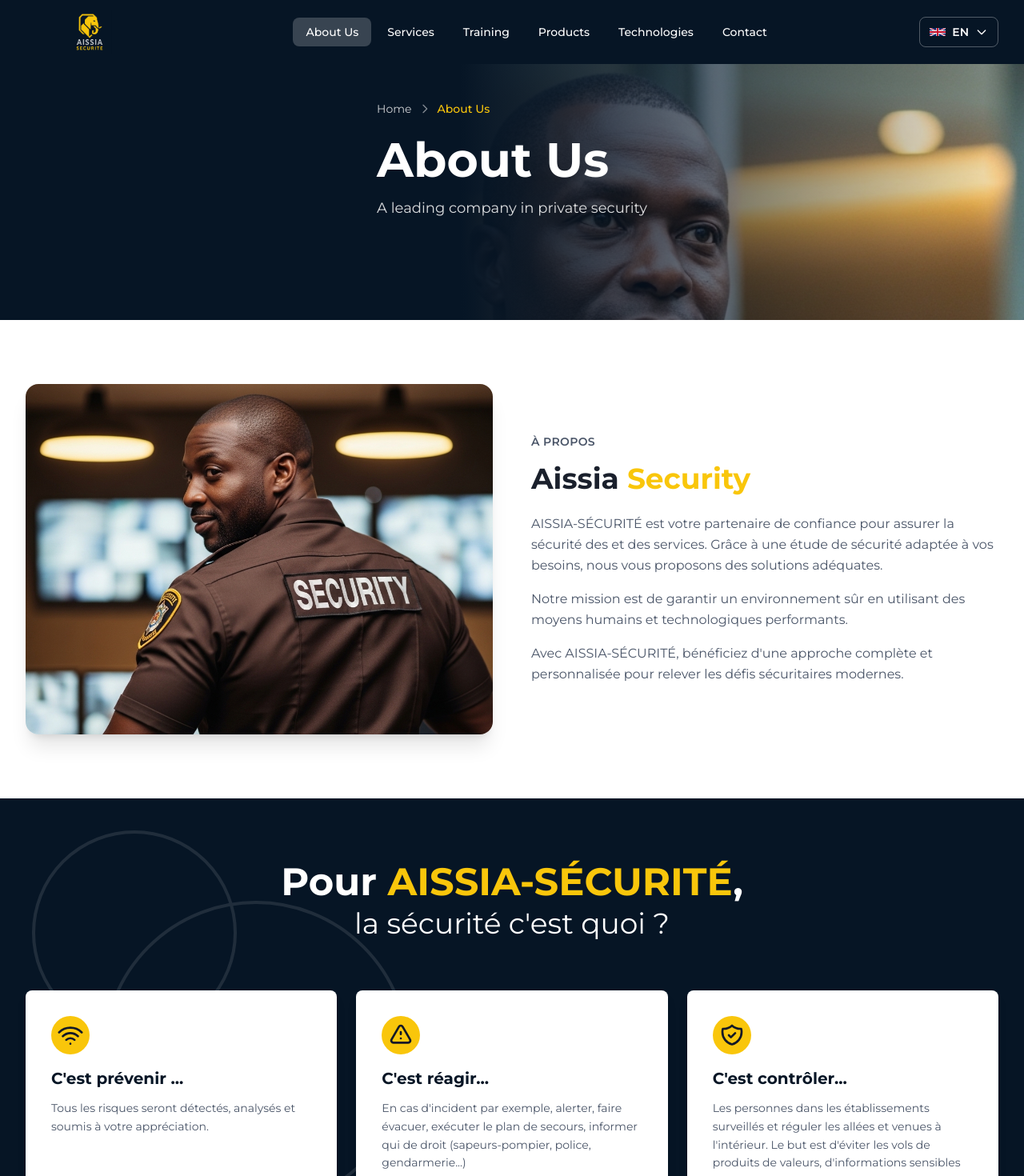
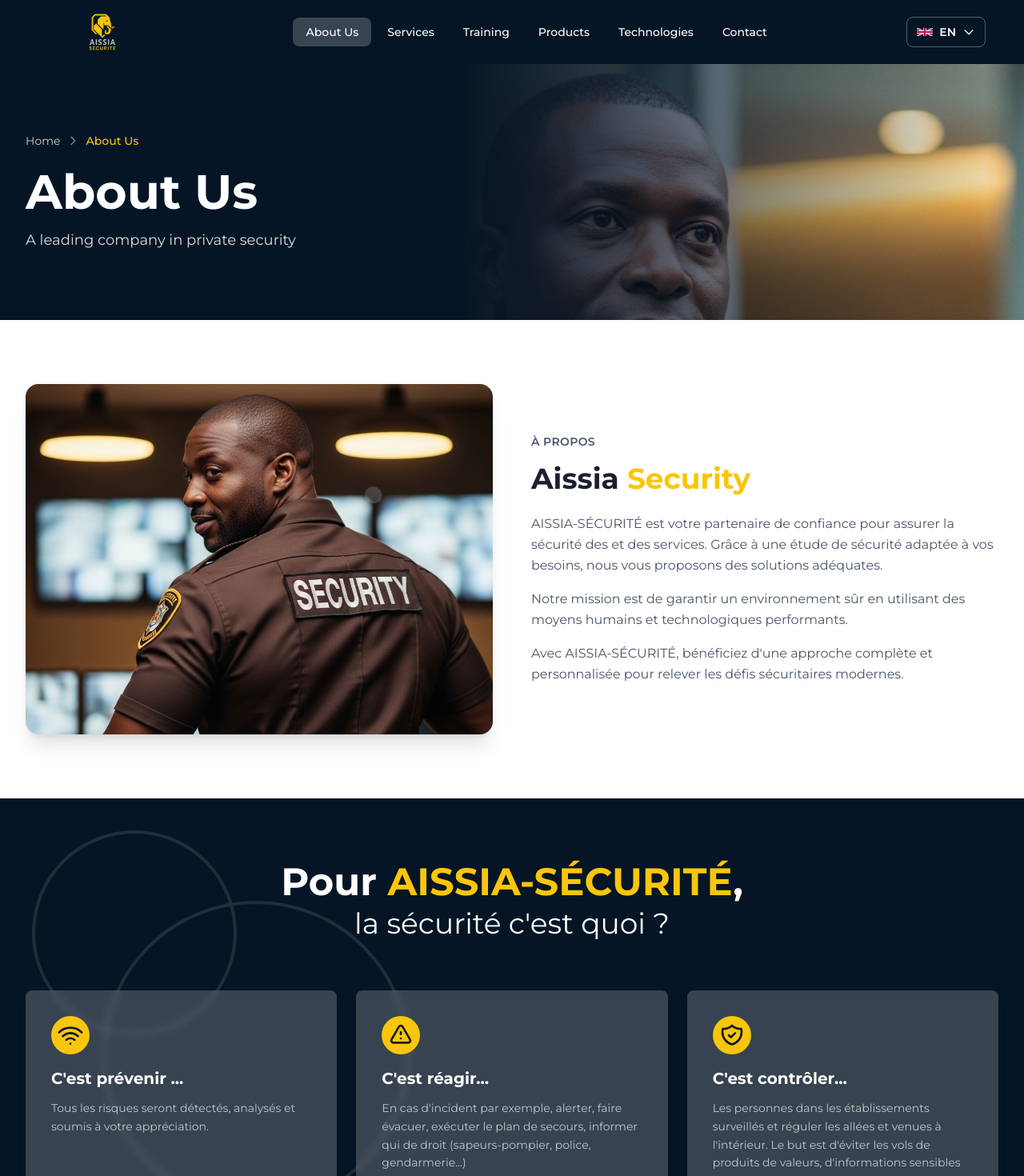
Before and after one commit to Hec8/aissia-security, a Next.js app: page /en/about in a window 1280 px wide. Shown: the top 1470 px of the page at 80% size. Built offline with nearby package versions, Linux system fonts and the light colour scheme.

Commit message:
last modifs

```diff
--- a/app/[locale]/about/page.tsx
+++ b/app/[locale]/about/page.tsx
@@ -154,14 +154,14 @@
                         <StaggerContainer className="grid grid-cols-1 md:grid-cols-2 lg:grid-cols-3 gap-6 mb-12">
                             {securityValues.map((value, index) => (
                                 <ScaleAnimation key={index} delay={index * 0.1}>
-                                    <div className="bg-white rounded-lg p-8 h-full hover:scale-105 transition-transform duration-300 shadow-lg">
+                                    <div className="bg-white/20 backdrop-blur-sm rounded-lg p-8 h-full hover:bg-white hover:scale-105 transition-all duration-300 shadow-lg group">
                                         <div className="w-12 h-12 bg-[var(--secondary)] rounded-full flex items-center justify-center mb-4">
                                             {value.icon}
                                         </div>
-                                        <h3 className="text-xl font-bold mb-3 text-[var(--primary)]">
+                                        <h3 className="text-xl font-bold mb-3 text-white group-hover:text-[var(--primary)] transition-colors duration-300">
                                             {value.title}
                                         </h3>
-                                        <p className="text-[var(--text-secondary)] text-sm leading-relaxed">
+                                        <p className="text-white/70 group-hover:text-[var(--text-secondary)] text-sm leading-relaxed transition-colors duration-300">
                                             {value.description}
                                         </p>
                                     </div>
--- a/app/[locale]/products/page.tsx
+++ b/app/[locale]/products/page.tsx
@@ -162,7 +162,7 @@
                     <Container>
                         <div className="grid grid-cols-1 lg:grid-cols-3 gap-12 items-start">
                             {/* Left sidebar */}
-                            <AnimatedSection className="lg:col-span-1">
+                            <AnimatedSection className="lg:col-span-1 lg:self-center">
                                 <span className="inline-block px-4 py-1.5 bg-[var(--secondary)] text-[var(--primary)] text-xs font-bold uppercase tracking-wider rounded-full mb-4">
                                     Nos Offres
                                 </span>
--- a/app/[locale]/services/page.tsx
+++ b/app/[locale]/services/page.tsx
@@ -173,7 +173,7 @@
                     {/* Background Image */}
                     <div className="absolute inset-0">
                         <Image
-                            src="/images site/Whisk_4c173eda2ddccc68af54a6bd0f0abda5dr.jpeg"
+                            src="/images site/Whisk_48cad00aca33977a38c4b336d234e7f3dr.jpeg"
                             alt="Formation en sécurité"
                             fill
                             className="object-cover object-top"
--- a/app/[locale]/training/page.tsx
+++ b/app/[locale]/training/page.tsx
@@ -143,7 +143,7 @@
                             {trainingModules.map((module, index) => (
                                 <StaggerItem key={index} direction="up">
                                     <div className="bg-white rounded-2xl overflow-hidden shadow-sm border border-gray-100 hover:shadow-xl transition-all duration-300 group">
-                                        <div className={`flex flex-col sm:flex-row ${index % 2 === 1 ? 'sm:flex-row-reverse' : ''}`}>
+                                        <div className="flex flex-col sm:flex-row">
                                             {/* Image */}
                                             <div className="relative w-full sm:w-2/5 min-h-[200px] sm:min-h-[220px] flex-shrink-0">
                                                 <Image
--- a/components/layout/Header.tsx
+++ b/components/layout/Header.tsx
@@ -5,8 +5,30 @@
 import { usePathname } from 'next/navigation';
 import { useState, useEffect, useRef } from 'react';
 import { motion, AnimatePresence } from 'framer-motion';
-import { Container } from '../ui/Container';
 import { useTranslation } from '@/lib/hooks/useTranslation';
+
+// Composants de drapeaux en SVG (déclarés hors du composant pour éviter les re-créations)
+const FlagFR = () => (
+    <svg className="w-5 h-4 rounded-sm" viewBox="0 0 900 600" xmlns="http://www.w3.org/2000/svg">
+        <rect width="900" height="600" fill="#ED2939" />
+        <rect width="600" height="600" fill="#fff" />
+        <rect width="300" height="600" fill="#002395" />
+    </svg>
+);
+
+const FlagGB = () => (
+    <svg className="w-5 h-4 rounded-sm" viewBox="0 0 60 30" xmlns="http://www.w3.org/2000/svg">
+        <clipPath id="s"><path d="M0,0 v30 h60 v-30 z" /></clipPath>
+        <clipPath id="t"><path d="M30,15 h30 v15 z v-15 h-30 z h-30 v15 z v-15 h30 z" /></clipPath>
+        <g clipPath="url(#s)">
+            <path d="M0,0 v30 h60 v-30 z" fill="#012169" />
+            <path d="M0,0 L60,30 M60,0 L0,30" stroke="#fff" strokeWidth="6" />
+            <path d="M0,0 L60,30 M60,0 L0,30" clipPath="url(#t)" stroke="#C8102E" strokeWidth="4" />
+            <path d="M30,0 v30 M0,15 h60" stroke="#fff" strokeWidth="10" />
+            <path d="M30,0 v30 M0,15 h60" stroke="#C8102E" strokeWidth="6" />
+        </g>
+    </svg>
+);
 
 export const Header = () => {
     const { t, locale } = useTranslation();
@@ -25,29 +47,6 @@
         window.addEventListener('scroll', handleScroll);
         return () => window.removeEventListener('scroll', handleScroll);
     }, []);
-
-    // Composants de drapeaux en SVG
-    const FlagFR = () => (
-        <svg className="w-5 h-4 rounded-sm" viewBox="0 0 900 600" xmlns="http://www.w3.org/2000/svg">
-            <rect width="900" height="600" fill="#ED2939" />
-            <rect width="600" height="600" fill="#fff" />
-            <rect width="300" height="600" fill="#002395" />
-        </svg>
-    );
-
-    const FlagGB = () => (
-        <svg className="w-5 h-4 rounded-sm" viewBox="0 0 60 30" xmlns="http://www.w3.org/2000/svg">
-            <clipPath id="s"><path d="M0,0 v30 h60 v-30 z" /></clipPath>
-            <clipPath id="t"><path d="M30,15 h30 v15 z v-15 h-30 z h-30 v15 z v-15 h30 z" /></clipPath>
-            <g clipPath="url(#s)">
-                <path d="M0,0 v30 h60 v-30 z" fill="#012169" />
-                <path d="M0,0 L60,30 M60,0 L0,30" stroke="#fff" strokeWidth="6" />
-                <path d="M0,0 L60,30 M60,0 L0,30" clipPath="url(#t)" stroke="#C8102E" strokeWidth="4" />
-                <path d="M30,0 v30 M0,15 h60" stroke="#fff" strokeWidth="10" />
-                <path d="M30,0 v30 M0,15 h60" stroke="#C8102E" strokeWidth="6" />
-            </g>
-        </svg>
-    );
 
     // Fermer le dropdown quand on clique en dehors
     useEffect(() => {
@@ -86,13 +85,13 @@
 
     const switchLanguage = (newLocale: string) => {
         const newPath = pathname?.replace(`/${locale}`, `/${newLocale}`) || `/${newLocale}`;
-        window.location.href = newPath;
         setIsLangDropdownOpen(false);
+        window.location.assign(newPath);
     };
 
     return (
         <header className={`fixed top-0 left-0 right-0 z-50 transition-all duration-300 ${isScrolled ? 'bg-white shadow-md' : 'bg-[var(--primary)]'}`}>
-            <Container>
+            <div className="max-w-[85rem] mx-auto px-6 sm:px-10 lg:px-12">
                 <div className="flex items-center justify-between h-20">
                     {/* Logo */}
                     <Link href={`/${locale}`} className="flex items-center group">
@@ -254,7 +253,7 @@
                         </motion.nav>
                     )}
                 </AnimatePresence>
-            </Container>
+            </div>
         </header>
     );
 };
--- a/components/sections/PageHeader.tsx
+++ b/components/sections/PageHeader.tsx
@@ -1,6 +1,5 @@
 import React from 'react';
 import Image from 'next/image';
-import { Container } from '../ui/Container';
 
 interface PageHeaderProps {
     title: string;
@@ -16,7 +15,7 @@
     image,
 }) => {
     return (
-        <section className="relative bg-[var(--primary)] text-white min-h-[350px] md:min-h-[400px] flex items-center overflow-hidden">
+        <section className="relative bg-[var(--primary)] text-white min-h-[350px] md:min-h-[400px] flex items-center overflow-hidden pt-20">
             {/* Background image on the right */}
             {image && (
                 <div className="absolute inset-0">
@@ -27,15 +26,17 @@
                         className="object-cover object-top"
                         priority
                     />
-                    {/* Gradient overlay: solid primary on the left, fading to transparent on the right */}
-                    <div className="absolute inset-0 bg-gradient-to-r from-[var(--primary)] via-[var(--primary)] via-45% to-transparent"></div>
+                    {/* Gradient overlay: solid primary on the left, fading to transparent in middle, fade back on right */}
+                    <div className="absolute inset-0 bg-gradient-to-r from-[var(--primary)] via-[var(--primary)] via-45% to-[var(--primary)]/60"></div>
                     {/* Subtle dark overlay for readability */}
                     <div className="absolute inset-0 bg-[var(--primary)]/30"></div>
                 </div>
             )}
 
-            <Container className="relative z-10">
-                <div className="max-w-2xl py-8 text-left">
+            {/* w-screen ensures centering matches the fixed header (which uses 100vw) */}
+            <div className="relative z-10 w-screen">
+                <div className="max-w-7xl mx-auto px-4 sm:px-6 lg:px-8">
+                    <div className="max-w-2xl py-8 text-left">
                     {breadcrumbs && breadcrumbs.length > 0 && (
                         <nav className="flex items-center space-x-2 text-sm mb-6 text-white/80">
                             {breadcrumbs.map((crumb, index) => (
@@ -64,8 +65,9 @@
                             {subtitle}
                         </p>
                     )}
+                    </div>
                 </div>
-            </Container>
+            </div>
         </section>
     );
 };
```
Also changed, not shown: app/[locale]/page.tsx (+4 -5 lines).
